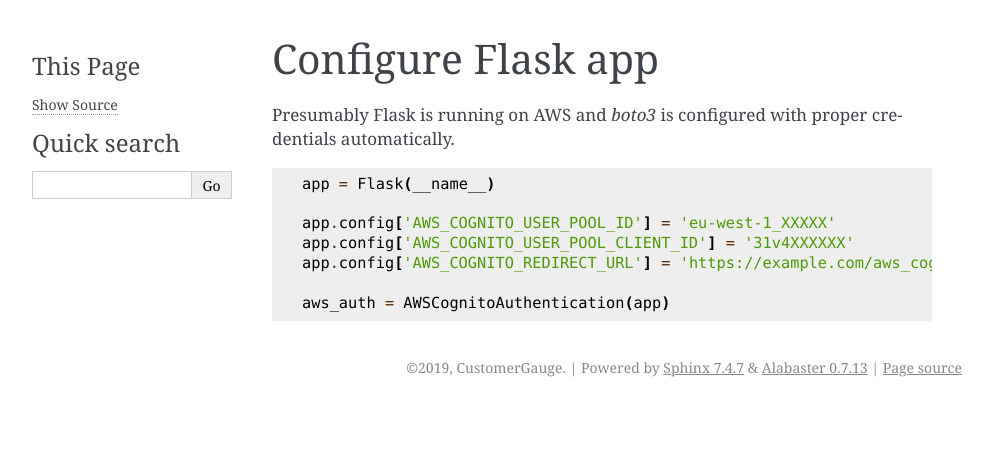
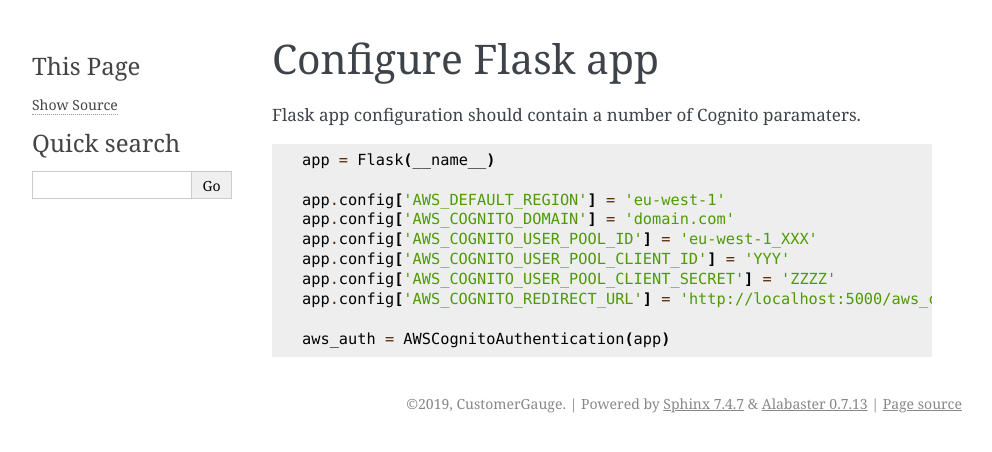
Before and after one commit to cgauge/Flask-AWSCognito, a Sphinx documentation site: the page built from docs/source/configure_flask.rst, in a window 1280 px wide. Shown: the top 452 px of the page, without its empty margins (148-1140 px from the left). Built offline with Sphinx 7.4.7, drawn with Linux system fonts in a browser that asks for light colours.

```diff
--- a/docs/source/configure_flask.rst
+++ b/docs/source/configure_flask.rst
@@ -2,15 +2,18 @@
 Configure Flask app
 ===================
 
-Presumably Flask is running on AWS and `boto3` is configured with
-proper credentials automatically.
+Flask app configuration should contain a number of Cognito paramaters.
+
 
 .. code-block:: python
 
     app = Flask(__name__)
 
-    app.config['AWS_COGNITO_USER_POOL_ID'] = 'eu-west-1_XXXXX'
-    app.config['AWS_COGNITO_USER_POOL_CLIENT_ID'] = '31v4XXXXXX'
-    app.config['AWS_COGNITO_REDIRECT_URL'] = 'https://example.com/aws_cognito_redirect'
+    app.config['AWS_DEFAULT_REGION'] = 'eu-west-1'
+    app.config['AWS_COGNITO_DOMAIN'] = 'domain.com'
+    app.config['AWS_COGNITO_USER_POOL_ID'] = 'eu-west-1_XXX'
+    app.config['AWS_COGNITO_USER_POOL_CLIENT_ID'] = 'YYY'
+    app.config['AWS_COGNITO_USER_POOL_CLIENT_SECRET'] = 'ZZZZ'
+    app.config['AWS_COGNITO_REDIRECT_URL'] = 'http://localhost:5000/aws_cognito_redirect'
 
     aws_auth = AWSCognitoAuthentication(app)
```
Also changed, not shown: docs/source/auth_code.rst (+5 -5 lines), docs/source/configure_aws.rst (+7 -3 lines), 4 other files.
